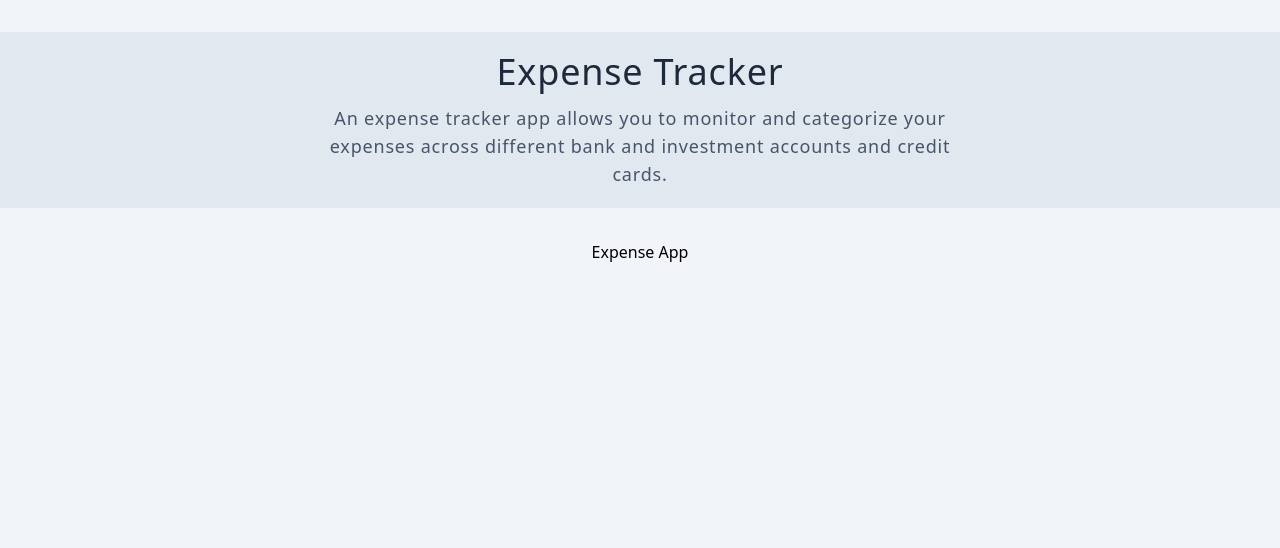
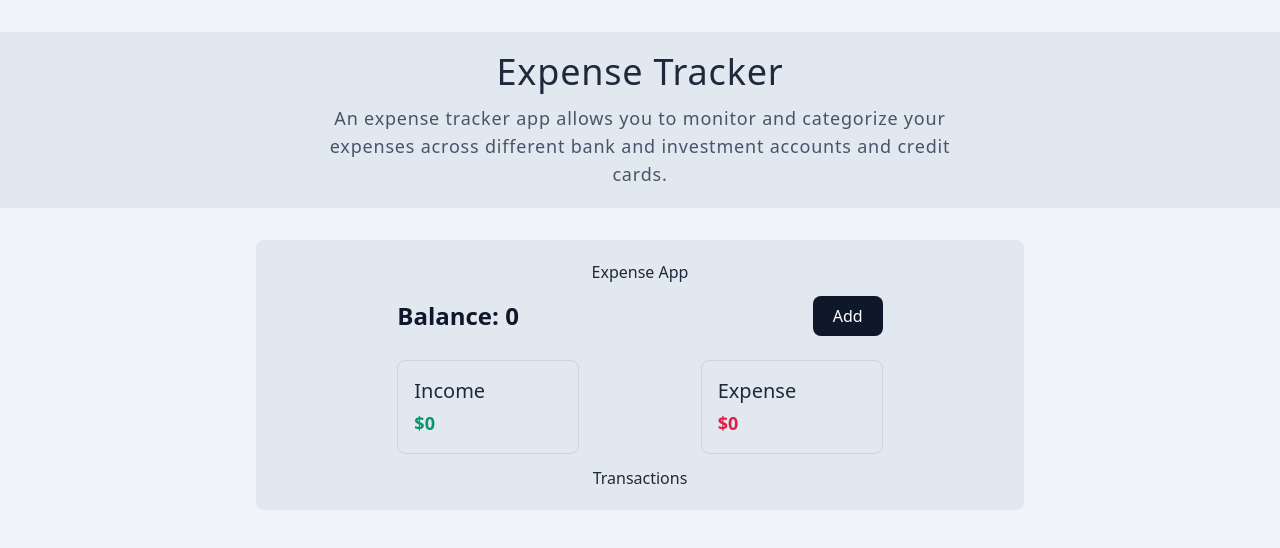
Before and after one commit to pedrrram/expense-tracker, a React (Create React App) app: page / in a window 1280 px wide. Shown: the top 548 px of the page. Built offline with nearby package versions, Linux system fonts and the light colour scheme.

Commit message:
create expenseApp components...

```diff
--- a/src/components/expense-app/ExpenseApp.jsx
+++ b/src/components/expense-app/ExpenseApp.jsx
@@ -1,9 +1,20 @@
+import { useState } from 'react';
+
+import Overview from './Overview';
+import Transactions from './Transactions'
+
 const ExpenseApp = () => {
+  const [expense, setExpense] = useState(0);
+  const [income, setIncome] = useState(0);
+  const [transactions, setTransactions] = useState([]);
+
   return (
-    <section>
+    <section className="flex flex-col items-center w-full max-w-3xl bg-slate-200 rounded-lg text-slate-800 p-5">
       <h1>Expense App</h1>
+      <Overview income={income} expense={expense}/>
+      <Transactions transactions={transactions}/>
     </section>
-   );
-}
+  );
+};
 
 export default ExpenseApp;
--- /dev/null
+++ b/src/components/expense-app/Overview.jsx
@@ -0,0 +1,34 @@
+import { useState } from 'react';
+
+// Components
+import Form from './form/Form';
+import ResultBox from './ResultBox';
+
+const Overview = ({ income, expense }) => {
+  const [isShow, setIsShow] = useState(false);
+
+  return (
+    <>
+      <div className="w-full flex justify-evenly items-center my-3">
+        <span className="font-bold text-slate-900 text-2xl md:w-1/4">
+          Balance: {income - expense}
+        </span>
+        <div className="md:w-1/4 text-right">
+          <button
+            className="text-white font-thin bg-slate-900 rounded-lg px-5 py-2"
+            onClick={() => setIsShow(!isShow)}
+          >
+            { isShow ? 'Cancel' : 'Add' }
+          </button>
+        </div>
+      </div>
+      {isShow && <Form />}
+      <div className="w-full flex justify-evenly items-center my-3">
+        <ResultBox kind={'Income'} amount={income} />
+        <ResultBox kind={'Expense'} amount={expense} />
+      </div>
+    </>
+  );
+};
+
+export default Overview;
--- /dev/null
+++ b/src/components/expense-app/ResultBox.jsx
@@ -0,0 +1,24 @@
+import propTypes from 'prop-types';
+
+const ResultBox = ({ kind, amount }) => {
+
+  return (
+    <div className="border border-slate-300 rounded-lg flex flex-col p-4 md:w-1/4">
+      <span className="font-thin text-xl mb-1">{kind}</span>
+      <span
+        className={`font-bold ${
+          kind === 'Income' ? 'text-emerald-600' : 'text-rose-600'
+        } text-lg`}
+      >
+        ${amount}
+      </span>
+    </div>
+  );
+};
+
+ResultBox.propTypes = {
+  kind: propTypes.string.isRequired,
+  amount: propTypes.number.isRequired
+}
+
+export default ResultBox;
--- /dev/null
+++ b/src/components/expense-app/Transactions.jsx
@@ -0,0 +1,11 @@
+import propTypes from 'prop-types';
+
+const Transactions = ({ transactions }) => {
+  return <div>Transactions</div>;
+};
+
+Transactions.propTypes = {
+  transactions: propTypes.array.isRequired,
+};
+
+export default Transactions;
--- /dev/null
+++ b/src/components/expense-app/form/Form.jsx
@@ -0,0 +1,9 @@
+const Form = () => {
+  return (
+    <form className="bg-slate-300 w-4/6 rounded-lg text-slate-900">
+      <legend>Add Transaction Form</legend>
+    </form>
+   );
+}
+
+export default Form;
```
